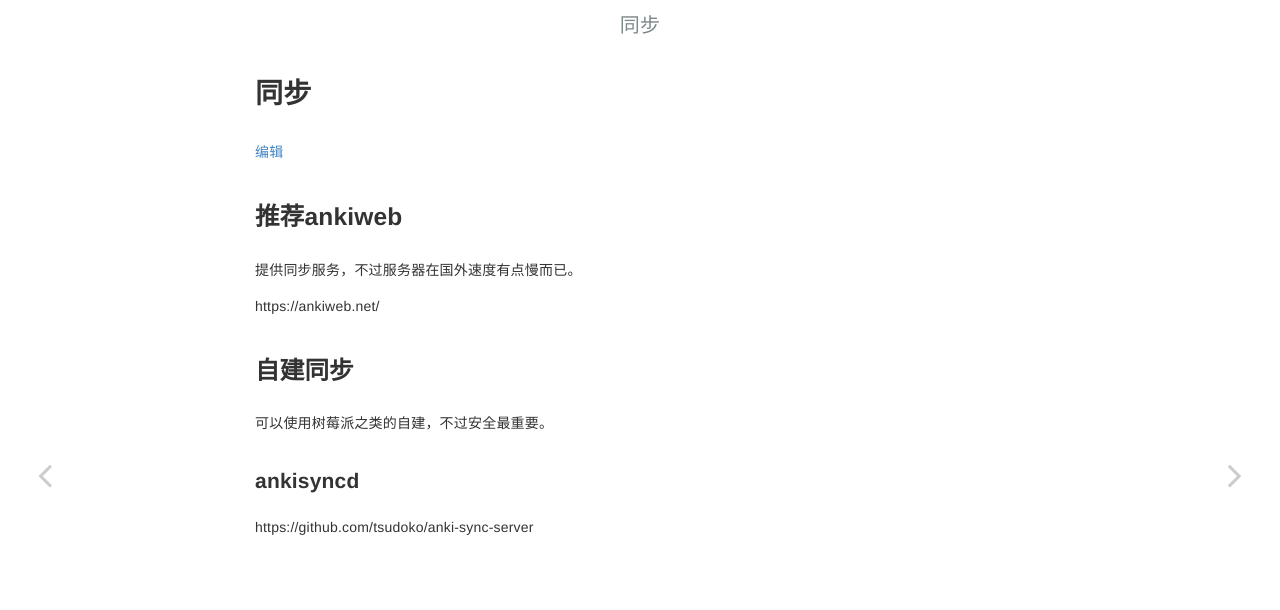
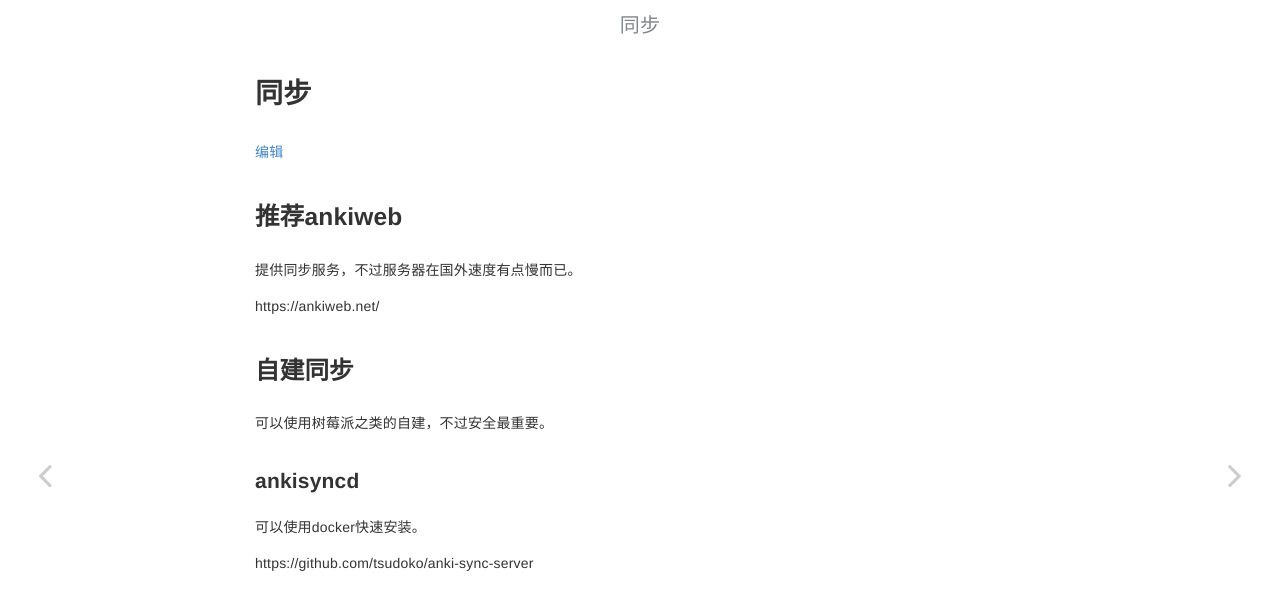
Before and after one commit to napoler/anki, a Jekyll site: the page built from docs/_posts/2019-04-28-同步.md, in a window 1280 px wide. Shown: the top 610 px of the page. Built offline with Jekyll 4.4.1, drawn with Linux system fonts in a browser that asks for light colours.

Commit message:
Signed-off-by: Terry chan <napoler2008@gmail.com>

```diff
--- a/docs/_posts/2019-04-28-同步.md
+++ b/docs/_posts/2019-04-28-同步.md
@@ -14,4 +14,7 @@ https://ankiweb.net/
 ## 自建同步
 可以使用树莓派之类的自建，不过安全最重要。
 ### ankisyncd
+
+可以使用docker快速安装。
+
 https://github.com/tsudoko/anki-sync-server
```
